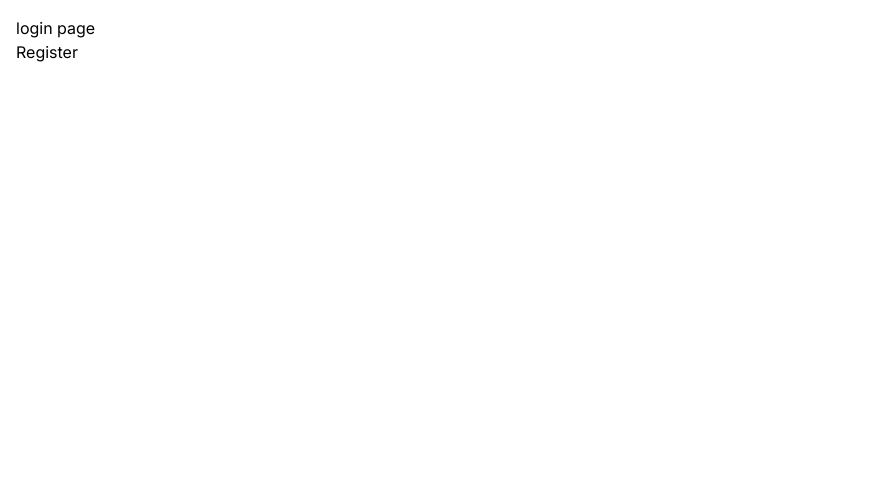
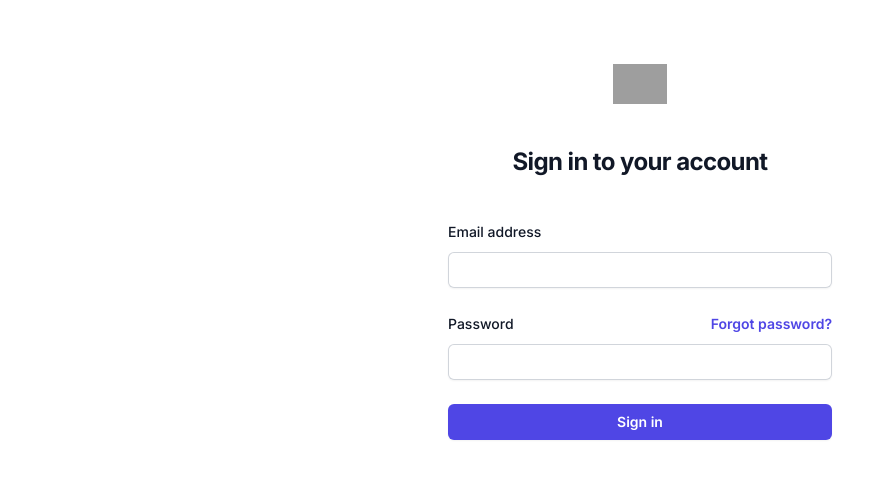
Before and after one commit to samyakkhatua/memoria, a Next.js app: page /login in a window 1280 px wide. Shown: the top 478 px of the page, without its empty margins (0-878 px from the left). Built offline with nearby package versions, Linux system fonts and the light colour scheme; grey boxes are pictures that could not be loaded.

Commit message:
signnin page

```diff
--- a/app/(site)/login/page.jsx
+++ b/app/(site)/login/page.jsx
@@ -1,10 +1,95 @@
-import Link from "next/link";
+'use client'
+
+import { useState } from "react"
 
 export default function Login() {
-    return (
-      <>
-      <h1>login page</h1>
-      <Link href="/register">Register</Link>
-      </>
-    )
+  const [data, setData] = useState({
+    email: '',
+    password: ''
+  })
+
+  const loginUser = async (e) => {
+    e.preventDefault()
   }
+
+  return (
+    <>
+
+      <div className="flex min-h-full flex-1 flex-col justify-center px-6 py-12 lg:px-8">
+        <div className="sm:mx-auto sm:w-full sm:max-w-sm">
+          <img
+            className="mx-auto h-10 w-auto"
+            src="https://tailwindui.com/img/logos/mark.svg?color=indigo&shade=600"
+            alt="Your Company"
+          />
+          <h2 className="mt-10 text-center text-2xl font-bold leading-9 tracking-tight text-gray-900">
+            Sign in to your account
+          </h2>
+        </div>
+
+        <div className="mt-10 sm:mx-auto sm:w-full sm:max-w-sm">
+          <form className="space-y-6" onSubmit={loginUser}>
+            <div>
+              <label htmlFor="email" className="block text-sm font-medium leading-6 text-gray-900">
+                Email address
+              </label>
+              <div className="mt-2">
+                <input
+                  id="email"
+                  name="email"
+                  type="email"
+                  autoComplete="email"
+                  value={data.email}
+                  onChange={e => setData({...data, email: e.target.value})}
+                  required
+                  className="block w-full rounded-md border-0 py-1.5 text-gray-900 shadow-sm ring-1 ring-inset ring-gray-300 placeholder:text-gray-400 focus:ring-2 focus:ring-inset focus:ring-indigo-600 sm:text-sm sm:leading-6"
+                />
+              </div>
+            </div>
+
+            <div>
+              <div className="flex items-center justify-between">
+                <label htmlFor="password" className="block text-sm font-medium leading-6 text-gray-900">
+                  Password
+                </label>
+                <div className="text-sm">
+                  <a href="#" className="font-semibold text-indigo-600 hover:text-indigo-500">
+                    Forgot password?
+                  </a>
+                </div>
+              </div>
+              <div className="mt-2">
+                <input
+                  id="password"
+                  name="password"
+                  type="password"
+                  autoComplete="current-password"
+                  value={data.password}
+                  onChange={e => setData({...data, password: e.target.value})}
+                  required
+                  className="block w-full rounded-md border-0 py-1.5 text-gray-900 shadow-sm ring-1 ring-inset ring-gray-300 placeholder:text-gray-400 focus:ring-2 focus:ring-inset focus:ring-indigo-600 sm:text-sm sm:leading-6"
+                />
+              </div>
+            </div>
+
+            <div>
+              <button
+                type="submit"
+                className="flex w-full justify-center rounded-md bg-indigo-600 px-3 py-1.5 text-sm font-semibold leading-6 text-white shadow-sm hover:bg-indigo-500 focus-visible:outline focus-visible:outline-2 focus-visible:outline-offset-2 focus-visible:outline-indigo-600"
+              >
+                Sign in
+              </button>
+            </div>
+          </form>
+
+          {/* <p className="mt-10 text-center text-sm text-gray-500">
+            Not a member?{' '}
+            <a href="#" className="font-semibold leading-6 text-indigo-600 hover:text-indigo-500">
+              Start a 14 day free trial
+            </a>
+          </p> */}
+        </div>
+      </div>
+    </>
+  )
+}
--- a/app/(site)/register/page.jsx
+++ b/app/(site)/register/page.jsx
@@ -32,7 +32,7 @@
 
         <div className="mt-10 sm:mx-auto sm:w-full sm:max-w-sm">
 
-          <form className="space-y-6" onSubmit={registerUser} action="#" method="POST">
+          <form className="space-y-6" onSubmit={registerUser}>
             <div>
               <label htmlFor="email" className="block text-sm font-medium leading-6 text-gray-900">
                 Name
```
